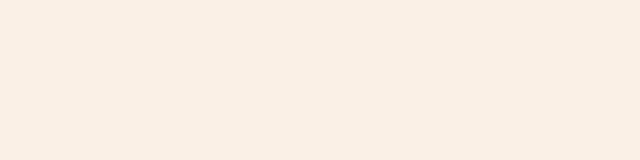
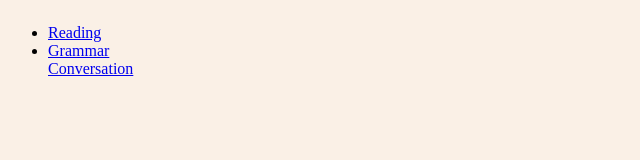
Before and after one commit to alisherturakulov/language-app, a plain HTML site: page index.html in a window 1280 px wide. Shown: the whole page, without its empty margins (0-640 px from the left). Drawn offline with Linux system fonts and the light colour scheme.

Commit message:
added navbar and initial styles

```diff
--- a/index.html
+++ b/index.html
@@ -9,9 +9,13 @@
     </head>
     <body>
         <div>
-            <h1>
-
-            </h1>
+            <nav id="content-block">
+                <ul>
+                    <li><a href="/reading.html">Reading</a></li>
+                    <li><a href="/Grammar.html" >Grammar</a></li>
+                    <l1><a href="/Conversation.html" >Conversation</a></l1>
+                </ul>
+            </nav>
         </div>
     </body>
 </html>
--- a/styles.css
+++ b/styles.css
@@ -1,3 +1,8 @@
 body {
     background-color:linen;
 }
+
+#content-block {
+    display:inline-block;
+    width: 80%;
+}
```
